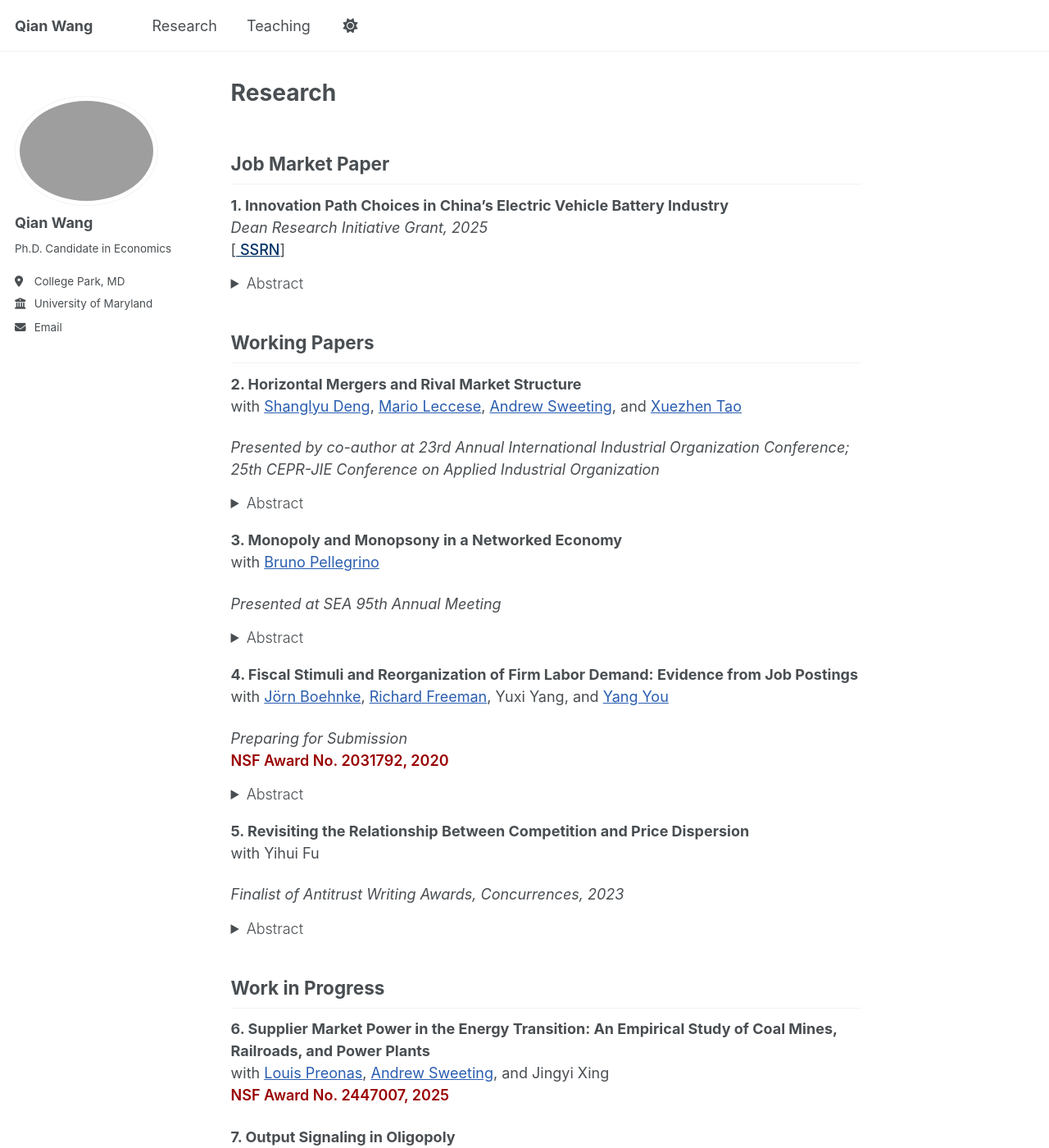
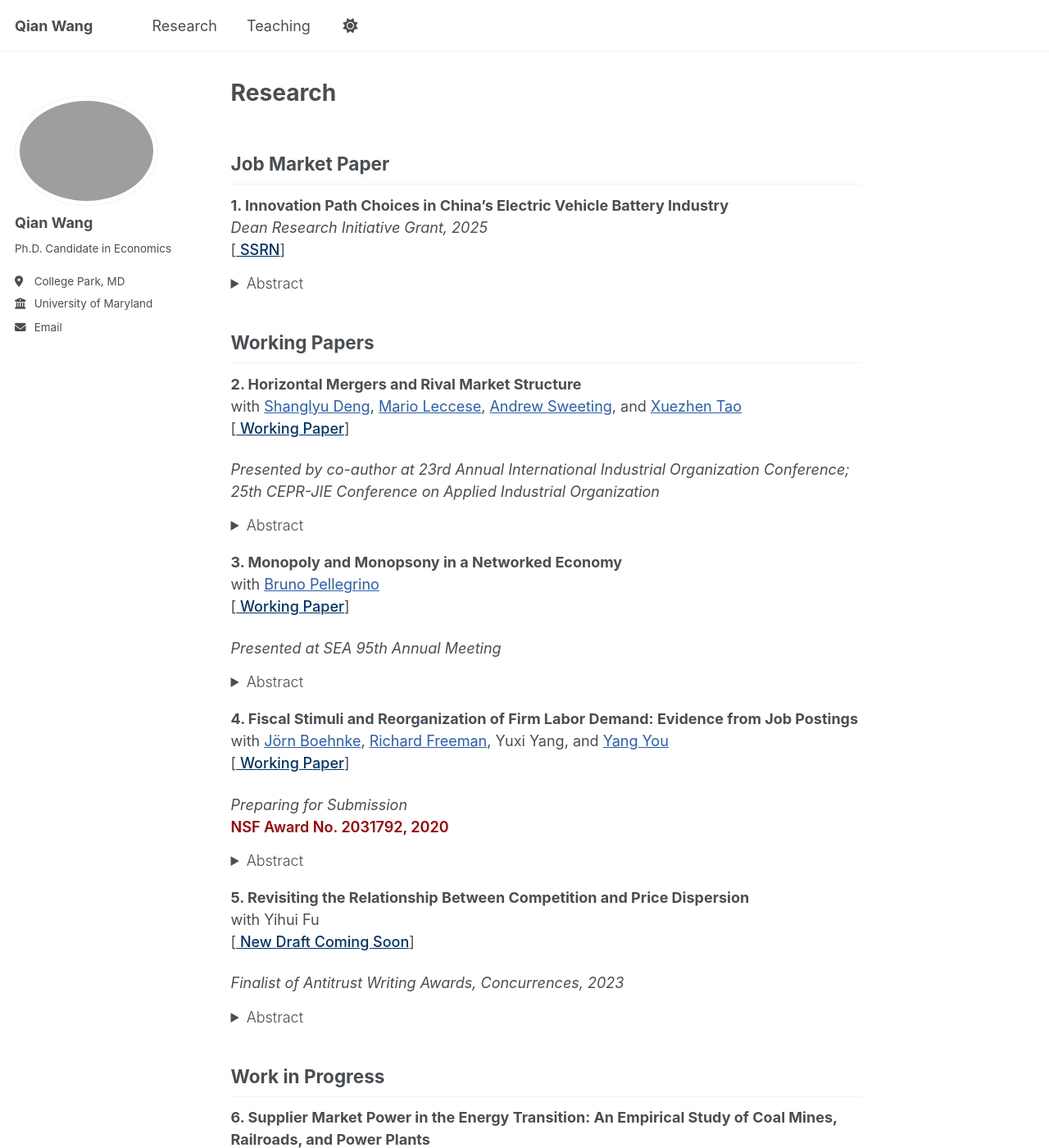
Before and after one commit to qwang819/qwang819.github.io, a Jekyll site: the page built from _pages/research.md, in a window 1280 px wide and 1400 px high. Shown: the whole window at 82% size. Built offline with Jekyll 4.4.1, drawn with Linux system fonts in a browser that asks for light colours; a script that is not in the unit is left out.

Commit message:
Update research.md

```diff
--- a/_pages/research.md
+++ b/_pages/research.md
@@ -22,6 +22,8 @@ SSRN</a>]
 
 **2. Horizontal Mergers and Rival Market Structure**
 with <a href="https://www.shanglyudeng.com/" style="color: #2A5DB0;">Shanglyu Deng</a>, <a href="https://www.marioleccese.com/" style="color: #2A5DB0;">Mario Leccese</a>, <a href="http://www.asweeting.com/" style="color: #2A5DB0;">Andrew Sweeting</a>, and <a href="https://www.xuezhentao.site:8000/" style="color: #2A5DB0;">Xuezhen Tao</a>
+[<a href="https://www.dropbox.com/scl/fi/ekwd7xr9gylqls89li4d3/Horizontal-Mergers-and-Rival-Market-Structure.pdf?rlkey=kqyd9vxr4s9brteqlido5u1gk&st=qn3dt0lg&dl=0" style="color:#003366; font-weight:550">
+Working Paper</a>]
 
 *Presented by co-author at 23rd Annual International Industrial Organization Conference; 25th CEPR-JIE Conference on Applied Industrial Organization*
 <details style="margin-top: -0.5rem; margin-bottom: 1rem;">
@@ -33,6 +35,8 @@ with <a href="https://www.shanglyudeng.com/" style="color: #2A5DB0;">Shanglyu De
 
 **3. Monopoly and Monopsony in a Networked Economy**
 with <a href="https://www.brunopellegrino.com/" style="color: #2A5DB0;">Bruno Pellegrino</a>
+[<a href="https://www.dropbox.com/scl/fi/z53oa3nzh4j25pk3em70v/monopoly_monopsony_network.pdf?rlkey=yyyx9d0sbzzketn8byy4s92pq&st=mvlrwus0&dl=0" style="color:#003366; font-weight:550">
+Working Paper</a>]
 
 *Presented at SEA 95th Annual Meeting*
 <details style="margin-top: -0.5rem; margin-bottom: 1rem;">
@@ -44,6 +48,8 @@ with <a href="https://www.brunopellegrino.com/" style="color: #2A5DB0;">Bruno Pe
 
 **4. Fiscal Stimuli and Reorganization of Firm Labor Demand:  Evidence from Job Postings**
 with <a href="https://jboehnke.com/" style="color: #2A5DB0;">Jörn Boehnke</a>, <a href="https://freeman.scholars.harvard.edu/" style="color: #2A5DB0;">Richard Freeman</a>, Yuxi Yang, and <a href="https://yangyou1.weebly.com/" style="color: #2A5DB0;">Yang You</a>
+[<a href="https://www.dropbox.com/scl/fi/9imccz2kr91de77567sy6/PPP_draft_20251107.pdf?rlkey=o7dadi8knzub724n2f3lbpohp&st=0v1bwgmm&dl=0" style="color:#003366; font-weight:550">
+Working Paper</a>]
 
 *Preparing for Submission*
 <span style="color:#990000; font-weight:600;">NSF Award No. 2031792, 2020</span>
@@ -56,6 +62,8 @@ with <a href="https://jboehnke.com/" style="color: #2A5DB0;">Jörn Boehnke</a>,
 
 **5. Revisiting the Relationship Between Competition and Price Dispersion**
 with Yihui Fu
+[<a style="color:#003366; font-weight:550">
+New Draft Coming Soon</a>]
 
 *Finalist of Antitrust Writing Awards, Concurrences, 2023*
 <details style="margin-top: -0.5rem; margin-bottom: 1rem;">
```
